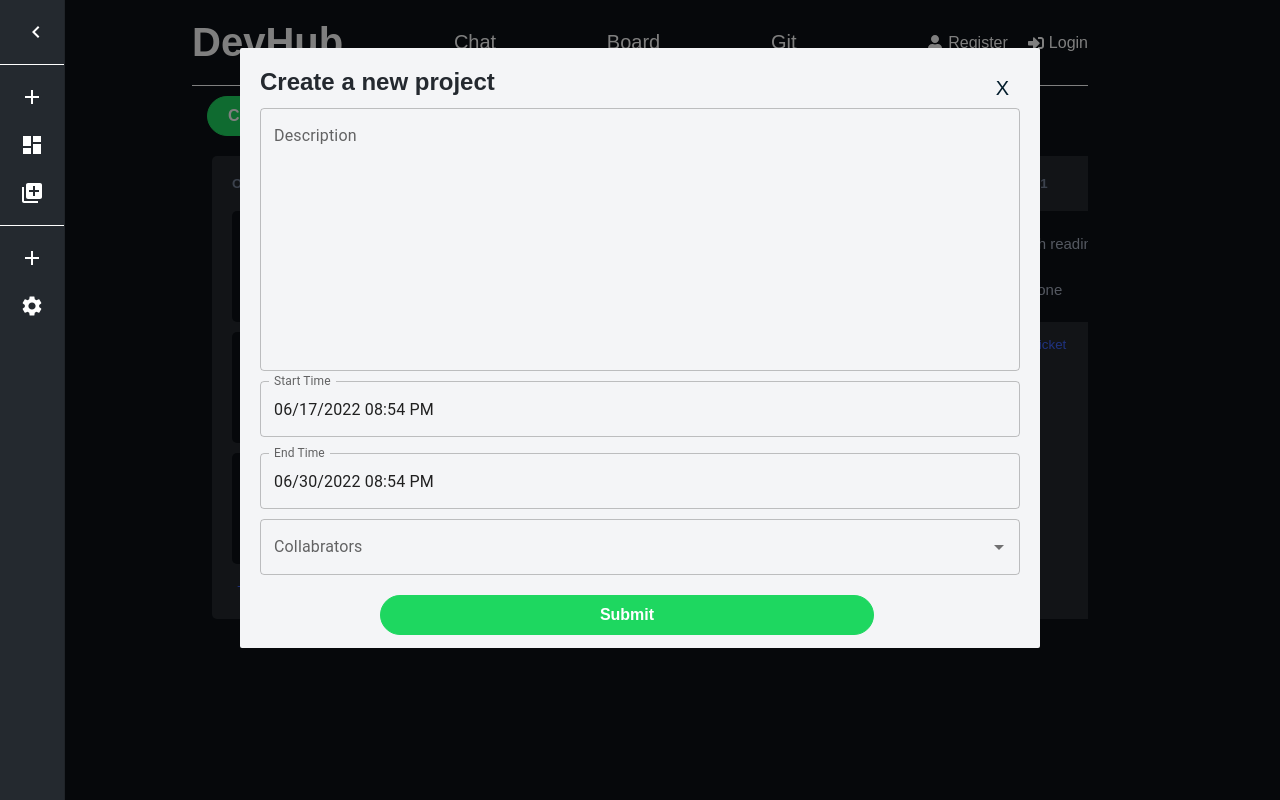
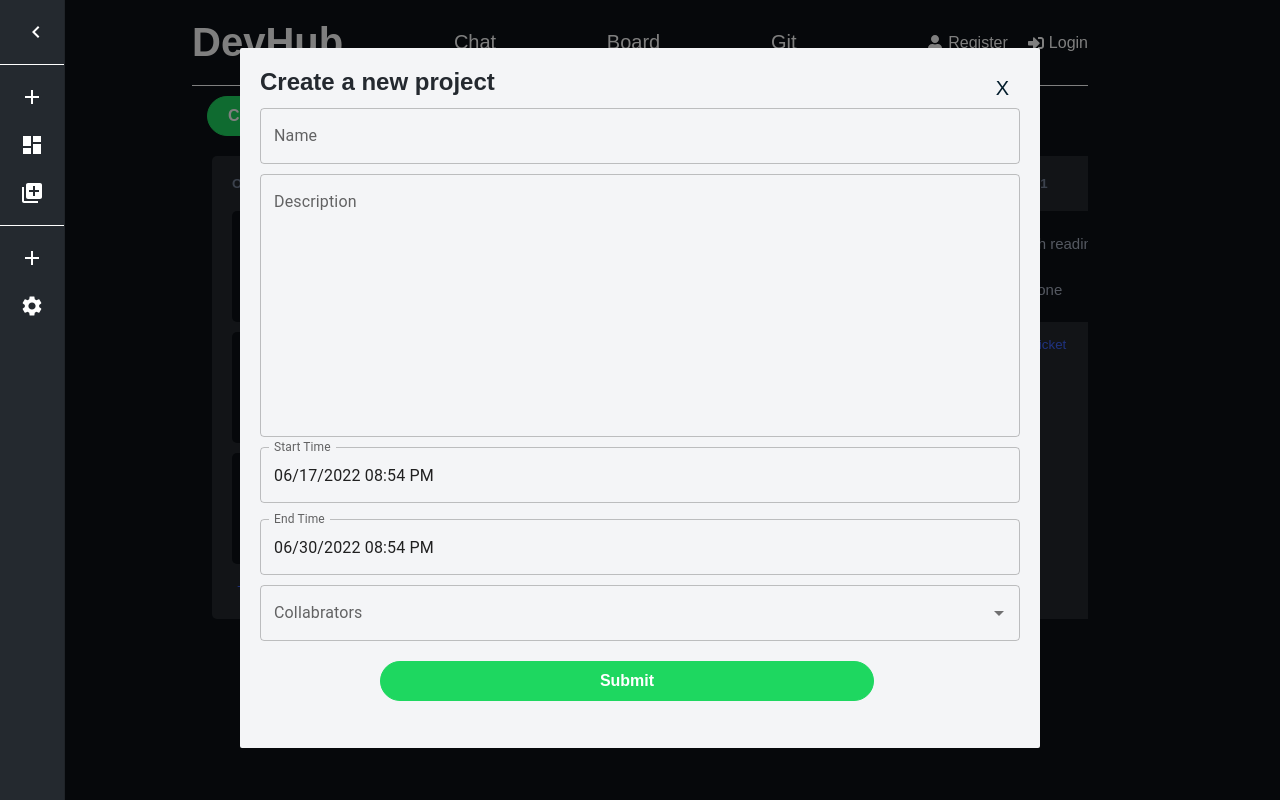
Before and after one commit to MustafaK99/DevHub, a React (Create React App) app in the folder client/: page /board in a window 1280 px wide. Both pictures are taken after a click on the button "New Board". Built offline with nearby package versions, Linux system fonts and the light colour scheme; data requests are answered from the project's data file.

Commit message:
creating project from fe started

```diff
--- a/client/src/components/drawer/Window.js
+++ b/client/src/components/drawer/Window.js
@@ -1,28 +1,33 @@
+import Autocomplete from '@mui/material/Autocomplete';
+import TextField from '@mui/material/TextField';
 import * as React from 'react';
-import {useState} from "react";
 import Modal from "react-modal";
 import './window.css';
-import TextField from '@mui/material/TextField';
-import Autocomplete from '@mui/material/Autocomplete';
 
+import Stack from '@mui/material/Stack';
+import { AdapterDayjs } from '@mui/x-date-pickers/AdapterDayjs';
+import { DateTimePicker } from '@mui/x-date-pickers/DateTimePicker';
+import { LocalizationProvider } from '@mui/x-date-pickers/LocalizationProvider';
 import dayjs from 'dayjs';
-import Stack from '@mui/material/Stack'
-import { DateTimePicker } from '@mui/x-date-pickers/DateTimePicker';
-import{AdapterDayjs} from '@mui/x-date-pickers/AdapterDayjs'
-import {LocalizationProvider} from '@mui/x-date-pickers/LocalizationProvider'
-import { white } from 'colors';
-
+import { useState } from 'react';
+import { useDispatch } from 'react-redux';
+import { createProject } from '../../features/projects/projectSlice';
 
 Modal.setAppElement("body");
 
-const Window = ({ show, onClose}) => {
+const Window = ({ show, onClose }) => {
 
-    const [dateAndtime1, setDateAndTime1] = React.useState(dayjs());
-    const [dateAndtime2, setDateAndTime2] = React.useState(dayjs().date(30))
+    const [name, setName] = useState('');
+    const [description, setDescription] = useState('');
+    const [collabrators, setCollabrators] = useState('');
 
+    const dispatch = useDispatch()
+
+    const [dateAndtime1, setDateAndTime1] = useState(dayjs());
+    const [dateAndtime2, setDateAndTime2] = useState(dayjs().date(30))
     const handleChangeDT1 = (newValue) => {
 
-      if( dayjs(newValue).isBefore(dayjs(dateAndtime2))){
+        if (dayjs(newValue).isBefore(dayjs(dateAndtime2))) {
             setDateAndTime1(newValue);
         }
 
@@ -31,13 +36,27 @@ const Window = ({ show, onClose}) => {
 
     const handleChangeDT2 = (newValue) => {
 
-        if(dayjs(newValue).isAfter(dayjs(dateAndtime1))){
+        if (dayjs(newValue).isAfter(dayjs(dateAndtime1))) {
             setDateAndTime2(newValue);
         }
     }
 
 
-    const users = ['Jane Doe' , 'John Doe', 'James Doe Jr', 'James Doe Sr' , 'James Doe III' ]
+    const onSubmit = e => {
+        e.preventDefault()
+
+        dispatch(createProject({ name, description, dateAndtime1, dateAndtime2, collabrators }))
+
+        setName('')
+        setDescription('')
+        setDateAndTime1(dayjs())
+        setDateAndTime2(dayjs().date(30))
+        setCollabrators('')
+    }
+
+
+
+    const users = ['Jane Doe', 'John Doe', 'James Doe Jr', 'James Doe Sr', 'James Doe III']
     return (
         <Modal
             isOpen={show}
@@ -46,14 +65,17 @@ const Window = ({ show, onClose}) => {
             overlayClassName={"overlay"}
         >
             <section className="new-project-form">
+                <form onSubmit={onSubmit}>
                     <div className={"close-btn-ctn"}>
                         <h1 style={{ flex: "1 90%" }}> Create a new project</h1>
                         <button className="close-btn" onClick={onClose}>X</button>
                     </div>
                     <div className="new-project-form-content">
 
-
-                <TextField fullWidth multiline rows={10}  id="fullWidth"  label='Description' sx={{ borderRadius: 3}}/>
+                        <TextField fullWidth id="fullWidth" label='Name' value={name} onChange={(e) => setName(e.target.value)} />
+                        <TextField fullWidth multiline rows={10} id="fullWidth" label='Description' sx={{ borderRadius: 3 }}
+                            value={description} onChange={(e) => setDescription(e.target.value)}
+                        />
 
                         <LocalizationProvider dateAdapter={AdapterDayjs}>
                             <Stack spacing={2}>
@@ -75,7 +97,9 @@ const Window = ({ show, onClose}) => {
                             <Autocomplete
                                 multiple
                                 options={users}
-                    renderInput={(params) => <TextField {...params}  label='Collabrators' placeholder="Select team mates for your project" sx={{ borderRadius: 3}}/>}/>
+                                renderInput={(params) => <TextField {...params} label='Collabrators' placeholder="Select team mates for your project" sx={{ borderRadius: 3 }}
+                                    onChange={(e) => setCollabrators(e.target.value)}
+                                />} />
                         </div>
 
                         <button type="submit" className='btn btn-block center'>Submit</button>
@@ -83,6 +107,7 @@ const Window = ({ show, onClose}) => {
                     </div>
 
 
+                </form>
             </section>
         </Modal>
     );
--- a/client/src/components/drawer/window.css
+++ b/client/src/components/drawer/window.css
@@ -3,13 +3,13 @@
     border-radius: 2px;
     margin: 48px 0 80px;
     min-height: 450px;
-    height: 600px;
+    height: 700px;
     width: 800px;
     outline: none;
     padding: 20px;
 }
 
-h1{
+h1 {
     color: #24292f;
 
 }
@@ -22,7 +22,8 @@ h1{
     left: 0;
     right: 0;
     bottom: 0;
-    background-color: rgba(0,0,0,0.5);;
+    background-color: rgba(0, 0, 0, 0.5);
+    ;
 }
 
 .close-btn-ctn {
@@ -43,15 +44,16 @@ h1{
     color: white;
 }
 
-.new-project-form-content{
+.new-project-form-content {
     display: grid;
     grid-template-columns: 1fr;
     gap: 10px;
     color: white;
 
 }
+
 .center {
     position: relative;
     top: 10px;
     left: 120px;
-  }
+}
--- a/client/src/features/projects/projectSlice.js
+++ b/client/src/features/projects/projectSlice.js
@@ -1,4 +1,4 @@
-import {createSlice, createAsyncThunk} from '@reduxjs/toolkit'
+import { createAsyncThunk, createSlice } from '@reduxjs/toolkit'
 
 const initialState = {
     projects: [],
@@ -9,6 +9,24 @@ const initialState = {
 }
 
 
+// create new project
+
+export const createProject = createAsyncThunk('projects/create', async (projectData, thunkAPI) => {
+    try {
+
+        const token = thunkAPI.getState().auth.user.token
+        return await projectService(projectData, token)
+
+    } catch (error) {
+        const message = ((error.response && error.response.data && error.respone.data.message) ||
+            error.message || error.toString())
+
+        return thunkAPI.rejectWithValue(message)
+
+    }
+
+})
+
 export const projectSlice = createSlice({
     name: 'project',
     initialState,
@@ -17,5 +35,5 @@ export const projectSlice = createSlice({
     }
 })
 
-export const {reset} = projectSlice.actions
+export const { reset } = projectSlice.actions
 export default projectSlice.reducer
```
Lines whose indentation alone changed are shown as unchanged.
